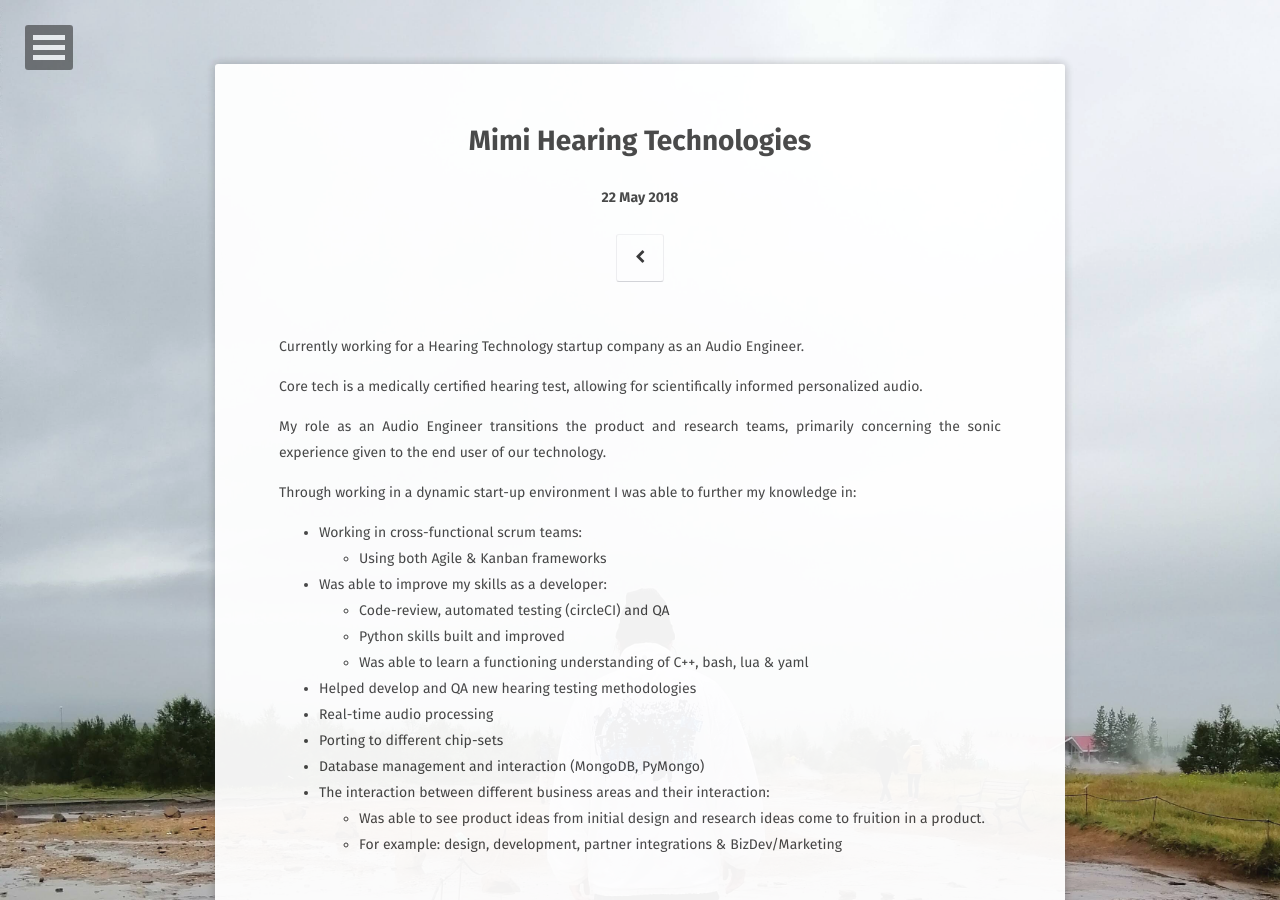
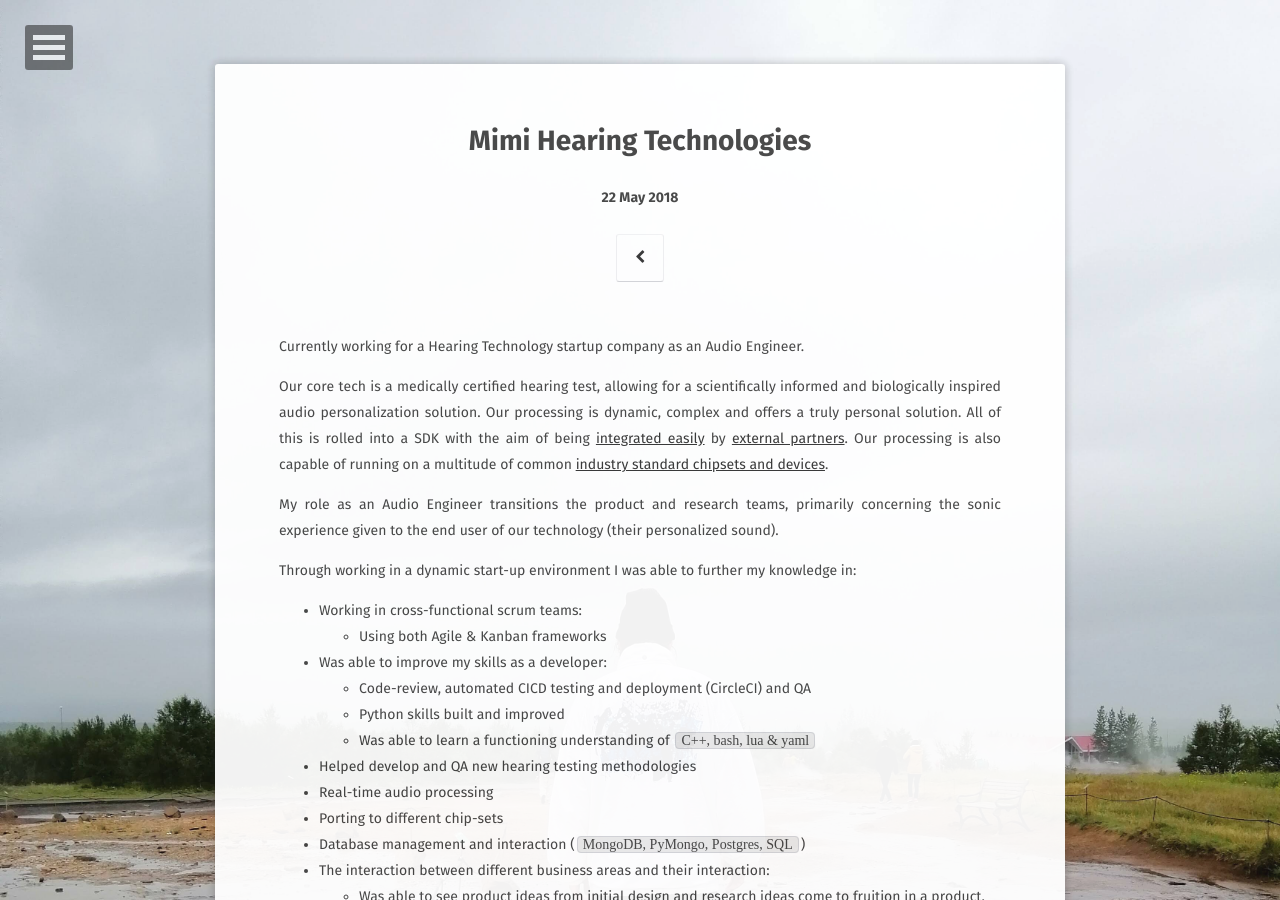
Before and after one commit to jordyjwilliams/jordyjwilliams.github.io, a Jekyll site: the page built from _posts/2018-10-22-mimi_hearing_technologies.md, in a window 1280 px wide and 900 px high. Built offline with Jekyll 4.4.1, drawn with Linux system fonts in a browser that asks for light colours; some web fonts are replaced.

Commit message:
update mimi main description... fix formatting, links

```diff
--- a/_posts/2018-10-22-mimi_hearing_technologies.md
+++ b/_posts/2018-10-22-mimi_hearing_technologies.md
@@ -9,21 +9,21 @@ comments: false
 
 Currently working for a Hearing Technology startup company as an Audio Engineer.
 
-Core tech is a medically certified hearing test, allowing for scientifically informed personalized audio.
+Our core tech is a medically certified hearing test, allowing for a scientifically informed and biologically inspired audio personalization solution. Our processing is dynamic, complex and  offers a truly personal solution. All of this is rolled into a SDK with the aim of being [integrated easily](https://integrate.mimi.io/) by [external partners](https://www.mimi.io/partners). Our processing is also capable of running on a multitude of common [industry standard chipsets and devices](https://integrate.mimi.io/solutions/select-platform).
 
-My role as an Audio Engineer transitions the product and research teams, primarily concerning the sonic experience given to the end user of our technology.
+My role as an Audio Engineer transitions the product and research teams, primarily concerning the sonic experience given to the end user of our technology (their personalized sound).
 
 Through working in a dynamic start-up environment I was able to further my knowledge in:
 * Working in cross-functional scrum teams:
    * Using both Agile & Kanban frameworks
 * Was able to improve my skills as a developer:
-   * Code-review, automated testing (circleCI) and QA
+   * Code-review, automated CICD testing and deployment (CircleCI) and QA
    * Python skills built and improved
-   * Was able to learn a functioning understanding of C++, bash, lua & yaml
+   * Was able to learn a functioning understanding of `C++, bash, lua & yaml`
 * Helped develop and QA new hearing testing methodologies
 * Real-time audio processing
 * Porting to different chip-sets
-* Database management and interaction (MongoDB, PyMongo)
+* Database management and interaction (`MongoDB, PyMongo, Postgres, SQL`)
 * The interaction between different business areas and their interaction:
    * Was able to see product ideas from initial design and research ideas come to fruition in a product.
    * For example: design, development, partner integrations & BizDev/Marketing
```
